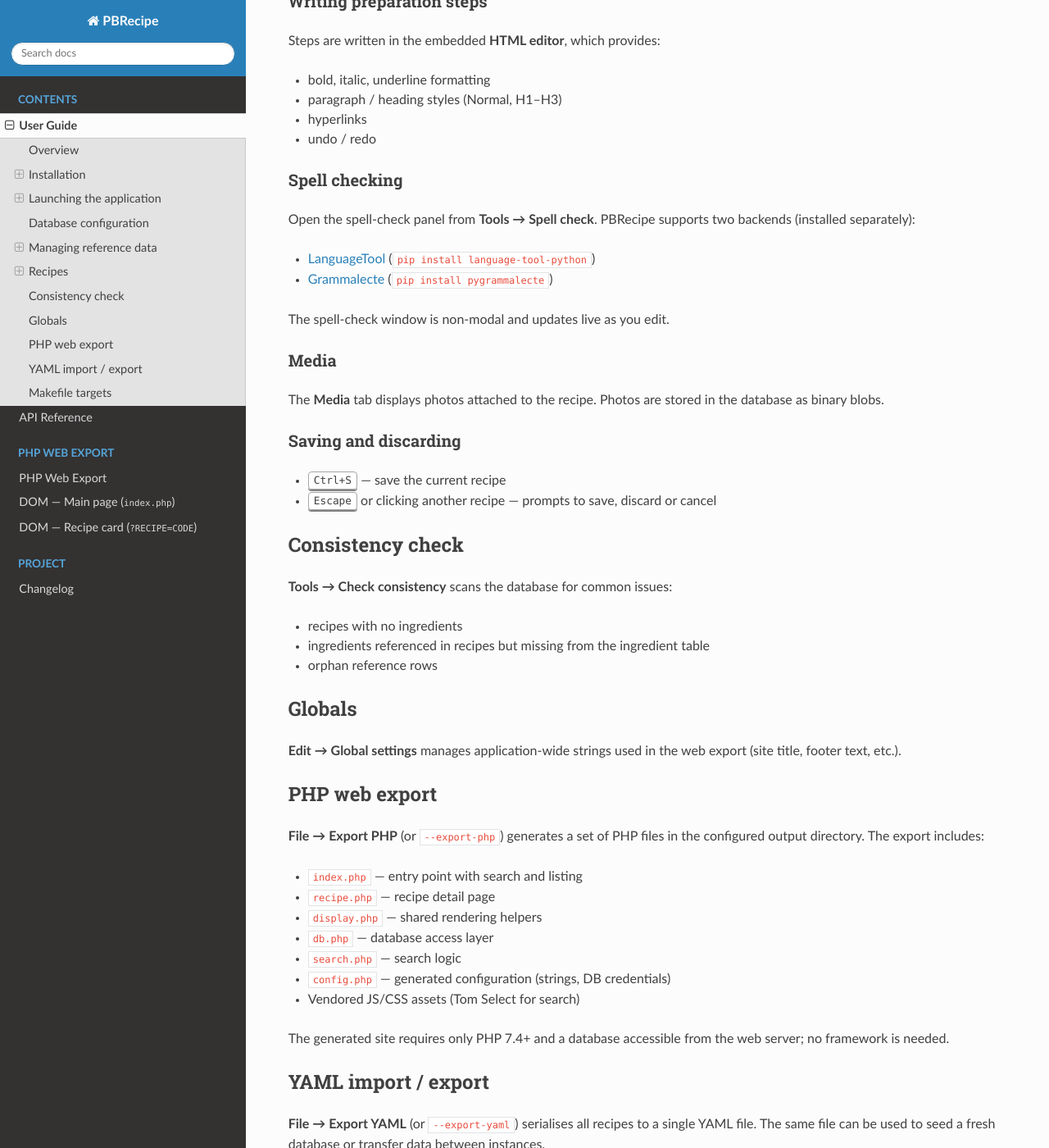
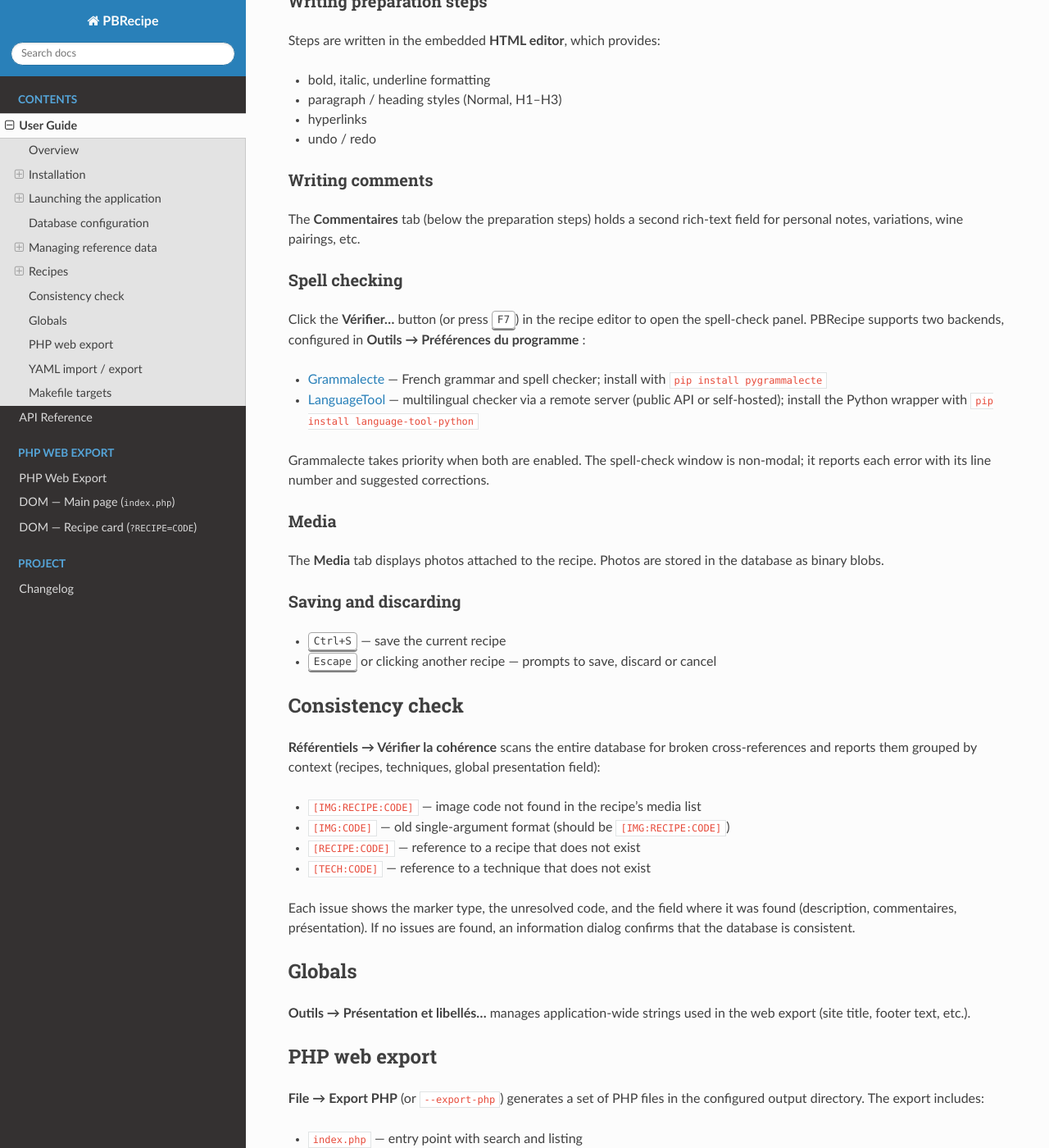
Before and after one commit to ppoilbarbe/PBRecipe, a Sphinx documentation site: the page built from docs/user_guide.rst, in a window 1280 px wide and 1400 px high, scrolled down 3835 px. Shown: the whole window at 82% size. Built offline with Sphinx 7.4.7 and the Read the Docs theme 3.1.0, drawn with Linux system fonts in a browser that asks for light colours; some of the changed text lies outside the part shown.

Commit message:
feat: add LanguageTool remote-server support in preferences
New AppConfig fields: languagetool_enabled (bool, default False) and
languagetool_url (str, default empty = public API).

Preferences dialog: new LanguageTool group with a checkbox and a URL
field (grayed when unchecked). URL defaults to api.languagetool.org;
tooltip (rich HTML) describes public API rate limits and self-hosted
Docker alternative. Changing the URL resets the LanguageTool singleton.

spellcheck_dialog: any_checker_enabled() helper; _build_report_languagetool
uses LanguageTool(remote_server=url); run_spellcheck() respects
languagetool_enabled; _no_checker_warning() updated for the four possible
(grammalecte, languagetool) activation combinations.

recipe_editor / technique_dialog: 'Vérifier...' button is disabled when
neither Grammalecte nor LanguageTool is enabled in config.

```diff
--- a/docs/user_guide.rst
+++ b/docs/user_guide.rst
@@ -92,7 +92,7 @@ the schema automatically on first connection.
 Managing reference data
 -----------------------
 
-Before adding recipes, populate the reference tables via the **Edit** menu:
+Before adding recipes, populate the reference tables via the **Référentiels** menu:
 
 Categories
 ~~~~~~~~~~
@@ -167,16 +166,27 @@ Steps are written in the embedded **HTML editor**, which provides:
 - hyperlinks
 - undo / redo
 
+Writing comments
+~~~~~~~~~~~~~~~~
+
+The **Commentaires** tab (below the preparation steps) holds a second rich-text
+field for personal notes, variations, wine pairings, etc.
+
 Spell checking
 ~~~~~~~~~~~~~~
 
-Open the spell-check panel from **Tools → Spell check**.  PBRecipe supports
-two backends (installed separately):
+Click the **Vérifier…** button (or press :kbd:`F7`) in the recipe editor to open
+the spell-check panel.  PBRecipe supports two backends, configured in
+**Outils → Préférences du programme** :
 
-- `LanguageTool <https://languagetool.org/>`_ (``pip install language-tool-python``)
-- `Grammalecte <https://grammalecte.net/>`_ (``pip install pygrammalecte``)
+- `Grammalecte <https://grammalecte.net/>`_ — French grammar and spell checker;
+  install with ``pip install pygrammalecte``
+- `LanguageTool <https://languagetool.org/>`_ — multilingual checker via a remote
+  server (public API or self-hosted); install the Python wrapper with
+  ``pip install language-tool-python``
 
-The spell-check window is non-modal and updates live as you edit.
+Grammalecte takes priority when both are enabled.  The spell-check window is
+non-modal; it reports each error with its line number and suggested corrections.
 
 Media
 ~~~~~
@@ -193,17 +203,24 @@ Saving and discarding
 Consistency check
 -----------------
 
-**Tools → Check consistency** scans the database for common issues:
+**Référentiels → Vérifier la cohérence** scans the entire database for broken
+cross-references and reports them grouped by context (recipes, techniques,
+global presentation field):
 
-- recipes with no ingredients
-- ingredients referenced in recipes but missing from the ingredient table
-- orphan reference rows
+- ``[IMG:RECIPE:CODE]`` — image code not found in the recipe's media list
+- ``[IMG:CODE]`` — old single-argument format (should be ``[IMG:RECIPE:CODE]``)
+- ``[RECIPE:CODE]`` — reference to a recipe that does not exist
+- ``[TECH:CODE]`` — reference to a technique that does not exist
+
+Each issue shows the marker type, the unresolved code, and the field where it
+was found (description, commentaires, présentation).  If no issues are found,
+an information dialog confirms that the database is consistent.
 
 Globals
 -------
 
-**Edit → Global settings** manages application-wide strings used in the web
-export (site title, footer text, etc.).
+**Outils → Présentation et libellés…** manages application-wide strings used in
+the web export (site title, footer text, etc.).
 
 PHP web export
 --------------
--- a/pyproject.toml
+++ b/pyproject.toml
@@ -30,7 +30,7 @@ dependencies = [
 
 [project.optional-dependencies]
 spellcheck = [
-    "language-tool-python>=2.7",
+    "language-tool-python>=3.0",
 ]
 grammalecte = [
     "pygrammalecte>=1.5",
@@ -42,6 +42,7 @@ dev = [
     "pytest-qt>=4",
     "pytest-cov>=5",
     "build>=1.0",
+    "language-tool-python>=3.0",
     "pygrammalecte>=1.5",
     "sphinx>=7",
     "sphinx-rtd-theme>=2",
```
Also changed, not shown: other parts of docs/user_guide.rst (+3 -4 lines), CHANGELOG.md (+29 -1 lines), docs/dom_main.rst (+21 -21 lines), docs/dom_recipe.rst (+19 -19 lines), 9 other files.
